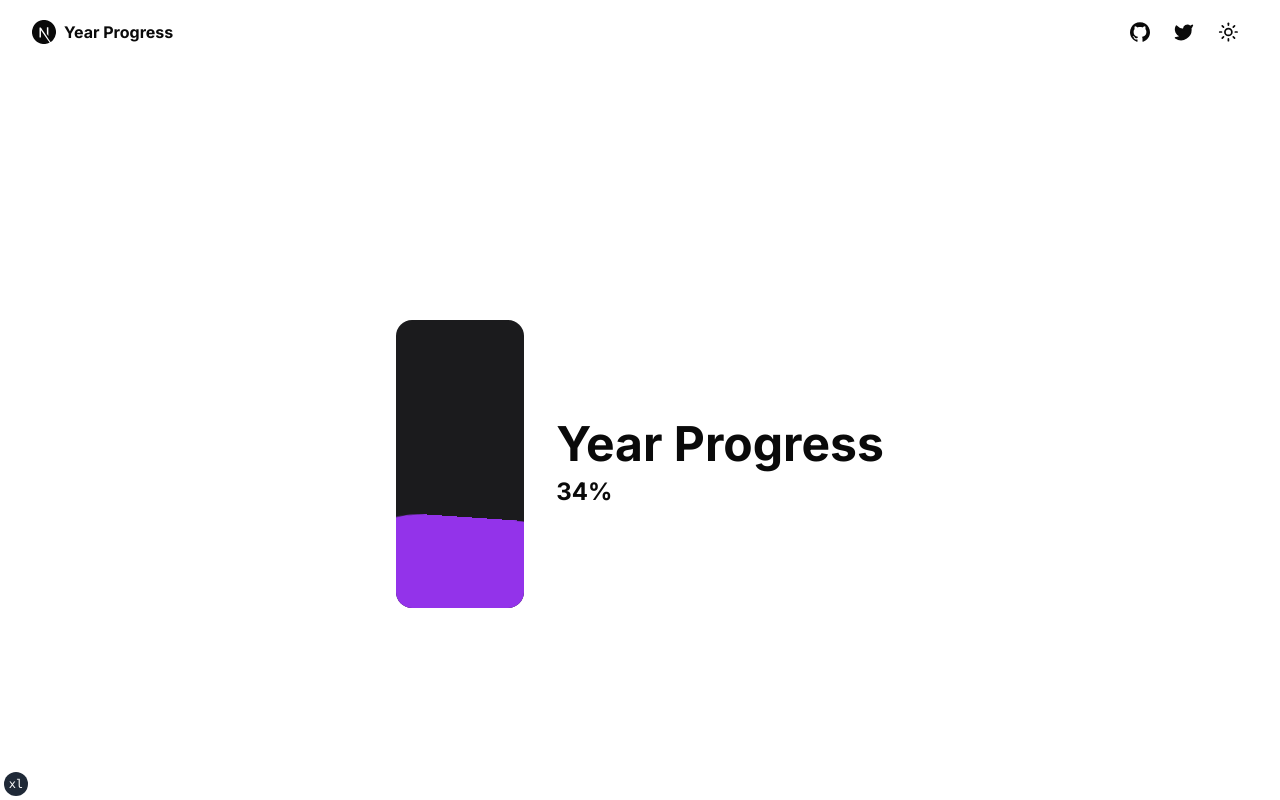
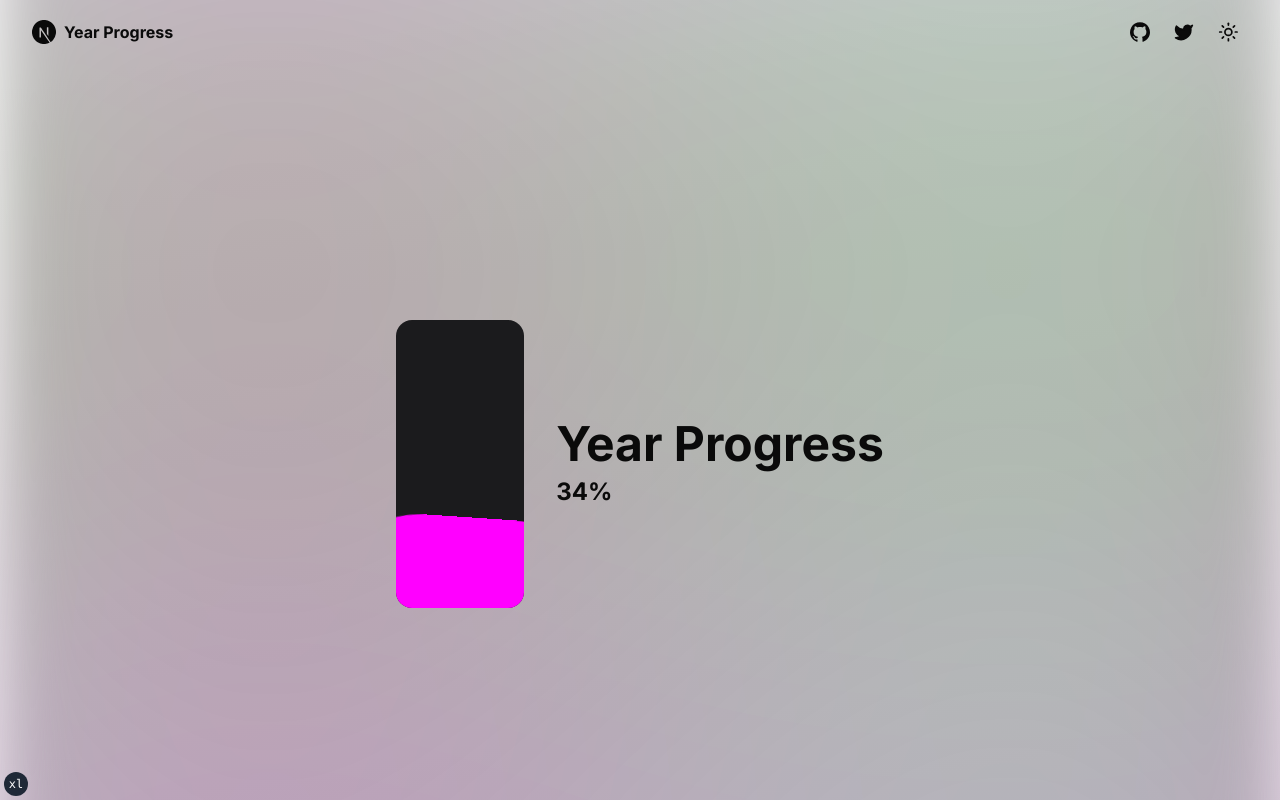
Before and after one commit to yossTheDev/yearprogress, a Next.js app: page / in a window 1280 px wide. Shown: the top 800 px of the page. Built offline with nearby package versions, Linux system fonts and the light colour scheme.

Commit message:
style: :lipstick: Improve Light/Dark Mode

```diff
--- a/app/layout.tsx
+++ b/app/layout.tsx
@@ -41,7 +41,8 @@ export default function RootLayout({ children }: RootLayoutProps) {
           )}
         >
           <ThemeProvider attribute="class" defaultTheme="system" enableSystem>
-            <div className="relative flex min-h-screen h-screen flex-col">
+            <div className="background fixed h-screen w-screen"></div>
+            <div className="relative flex h-screen min-h-screen flex-col">
               <SiteHeader />
               <div className="flex-1">{children}</div>
             </div>
--- a/components/counters/counters-section.tsx
+++ b/components/counters/counters-section.tsx
@@ -24,35 +24,35 @@ export const CounterSection = () => {
           <h1 className="bg-clip-text text-center text-5xl font-bold ">
             Year Progress
           </h1>
-          <h2 className="font-bold text-2xl">
+          <h2 className="text-2xl font-bold">
             {Math.floor(percentageCompleted)}%
           </h2>
         </div>
       </div>
 
-      <div className="flex flex-col items-center h-screen gap-4">
-        <p className="text-2xl font-bold text-transparent bg-clip-text bg-gradient-to-br from-neutral-300 to-neutral-100">
+      <div className="flex h-screen flex-col items-center gap-4">
+        <p className="bg-gradient-to-br from-neutral-300 to-neutral-100 bg-clip-text text-2xl font-bold text-transparent">
           Seconds
         </p>
         <Countdown type="seconds" value={timeLeft.as("seconds")}></Countdown>
       </div>
 
-      <div className="flex flex-col items-center h-screen gap-4">
-        <p className="text-2xl font-bold text-transparent bg-clip-text bg-gradient-to-br from-neutral-300 to-neutral-100">
+      <div className="flex h-screen flex-col items-center gap-4">
+        <p className="bg-gradient-to-br from-neutral-300 to-neutral-100 bg-clip-text text-2xl font-bold text-transparent">
           Minutes
         </p>
         <Countdown type="minutes" value={timeLeft.as("minutes")}></Countdown>
       </div>
 
-      <div className="flex flex-col items-center h-screen gap-4">
-        <p className="text-2xl font-bold text-transparent bg-clip-text bg-gradient-to-br from-neutral-300 to-neutral-100">
+      <div className="flex h-screen flex-col items-center gap-4">
+        <p className="bg-gradient-to-br from-neutral-300 to-neutral-100 bg-clip-text text-2xl font-bold text-transparent">
           Hours
         </p>
         <Countdown value={timeLeft.as("hours")}></Countdown>
       </div>
 
-      <div className="flex flex-col items-center h-screen gap-4">
-        <p className="text-2xl font-bold text-transparent bg-clip-text bg-gradient-to-br from-neutral-300 to-neutral-100">
+      <div className="flex h-screen flex-col items-center gap-4">
+        <p className="bg-gradient-to-br from-neutral-300 to-neutral-100 bg-clip-text text-2xl font-bold text-transparent">
           Days
         </p>
         <Countdown value={timeLeft.as("days")}></Countdown>
--- a/components/site-header.tsx
+++ b/components/site-header.tsx
@@ -10,7 +10,7 @@ import { ThemeToggle } from "@/components/theme-toggle"
 
 export function SiteHeader() {
   return (
-    <header className="sticky top-0 z-40 w-full bg-background">
+    <header className="sticky top-0 z-40 w-full">
       <div className="container flex h-16 items-center space-x-4 sm:justify-between sm:space-x-0">
         <MainNav items={siteConfig.mainNav} />
         <div className="flex flex-1 items-center justify-end space-x-4">
--- a/components/ui/wave-progressbar.tsx
+++ b/components/ui/wave-progressbar.tsx
@@ -8,18 +8,16 @@ type Props = {
 }
 
 const WaveProgressbar: React.FC<Props> = ({ value }) => {
-  const max = 300
-  const min = 0
-  const [val, setValue] = useState(300 - value * 3)
+  const [val] = useState(300 - value * 3)
 
   return (
-    <div className="flex items-center justify-center h-screen gap-4">
-      <div className="bg-[#1b1b1d] w-32 h-72 rounded-lg flex items-center overflow-hidden justify-center relative cursor-pointer hover:bg-[#1b1b1d]/80">
+    <div className="flex h-screen items-center justify-center gap-4">
+      <div className="relative flex h-72 w-32 cursor-pointer items-center justify-center overflow-hidden rounded-lg bg-[#1b1b1d] hover:bg-[#1b1b1d]/80">
         <motion.div
           animate={{ rotateZ: 360 }}
-          style={{ backgroundColor: "rgb(147 51 234)", bottom: -val + "px" }}
+          style={{ backgroundColor: "#FF00FF", bottom: -val + "px" }}
           transition={{ repeat: Infinity, duration: 5, ease: "linear" }}
-          className="absolute  rounded-[35%] w-72 aspect-square"
+          className="absolute  aspect-square w-72 rounded-[35%]"
         />
       </div>
     </div>
--- a/styles/globals.css
+++ b/styles/globals.css
@@ -58,3 +58,15 @@
     font-feature-settings: "rlig" 1, "calt" 1;
   }
 }
+
+.background {
+  background: url("../assets/ffflux-light.svg");
+  background-size: cover;
+  background-repeat: no-repeat;
+}
+
+.background:is(.dark *) {
+  background: url("../assets/ffflux.svg");
+  background-size: cover;
+  background-repeat: no-repeat;
+}
```
Also changed, not shown: assets/ffflux-light.svg (added), assets/ffflux.svg (added).
